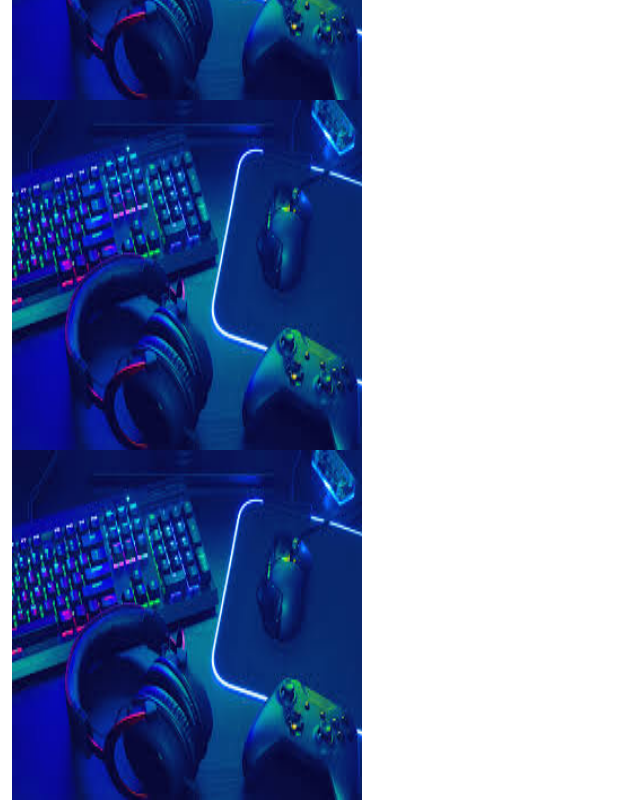
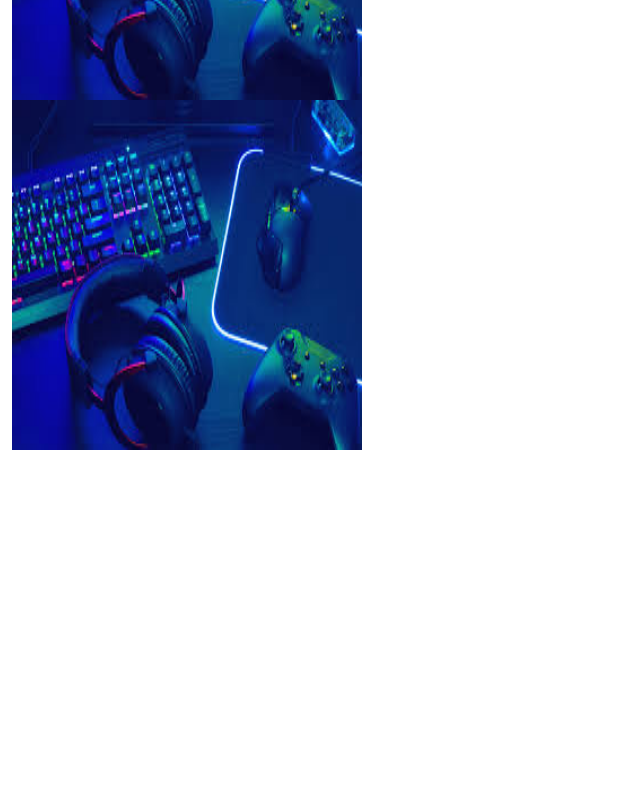
Before and after one commit to aadil124/eSports_Website, a plain HTML site: page esports.html in a window 1280 px wide. Shown: the part 398-1198 px from the top of the page, without its empty margins (0-640 px from the left). After the commit the page ends 848 px from the top, so only its background shows below. Drawn offline with nearby package versions, Linux system fonts and the light colour scheme.

Commit message:
updated image

```diff
--- a/esports.html
+++ b/esports.html
@@ -62,9 +62,6 @@
             <div class="col-md-12">
               <img src="assests/images/gamer1.jpg" alt="gamer" height="350" width="350">
             </div>
-            <div class="col-md-12">
-              <img src="assests/images/gamer1.jpg" alt="gamer" height="350" width="350">
-            </div>
         </div>
     </div>
 
```
